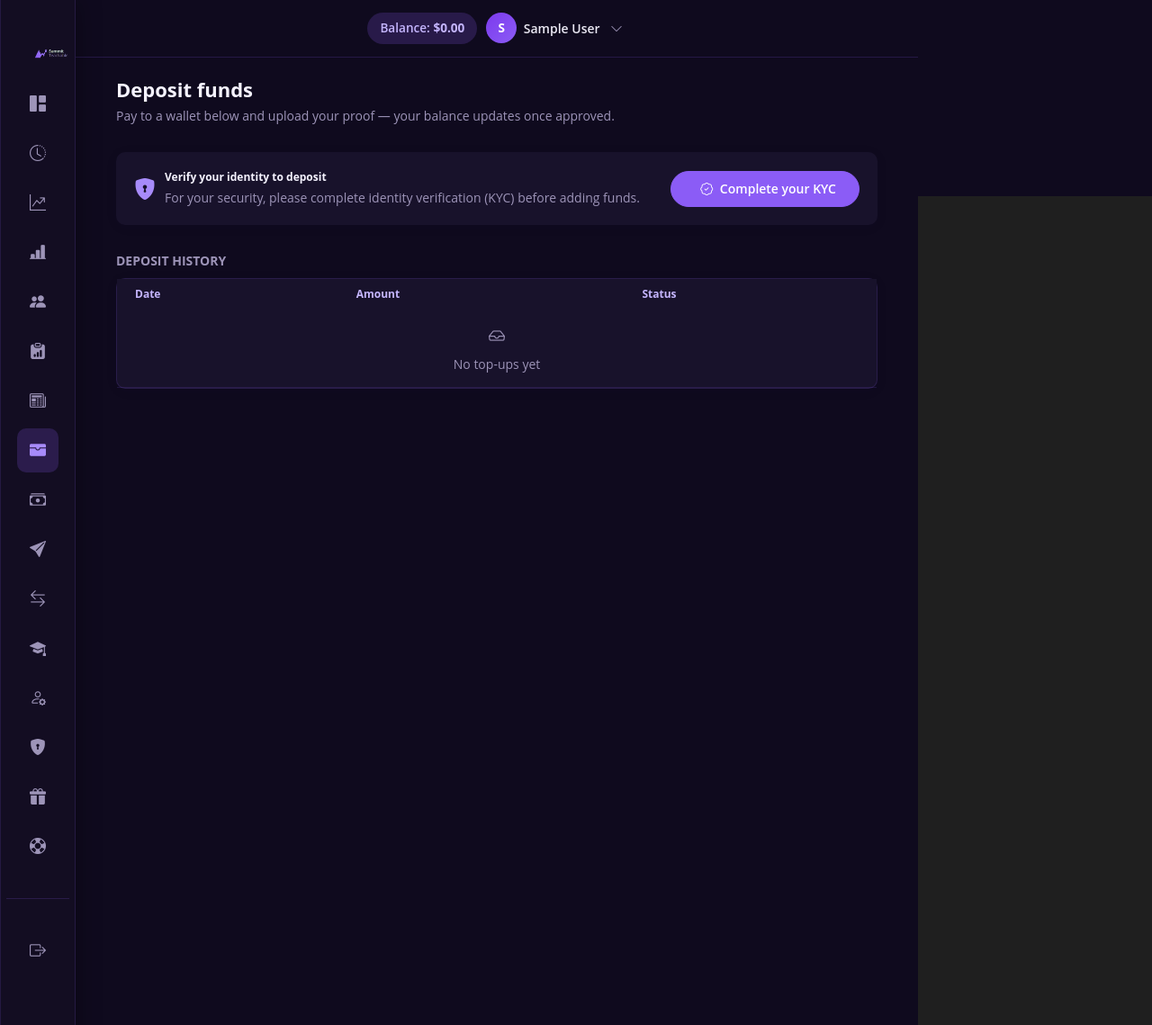
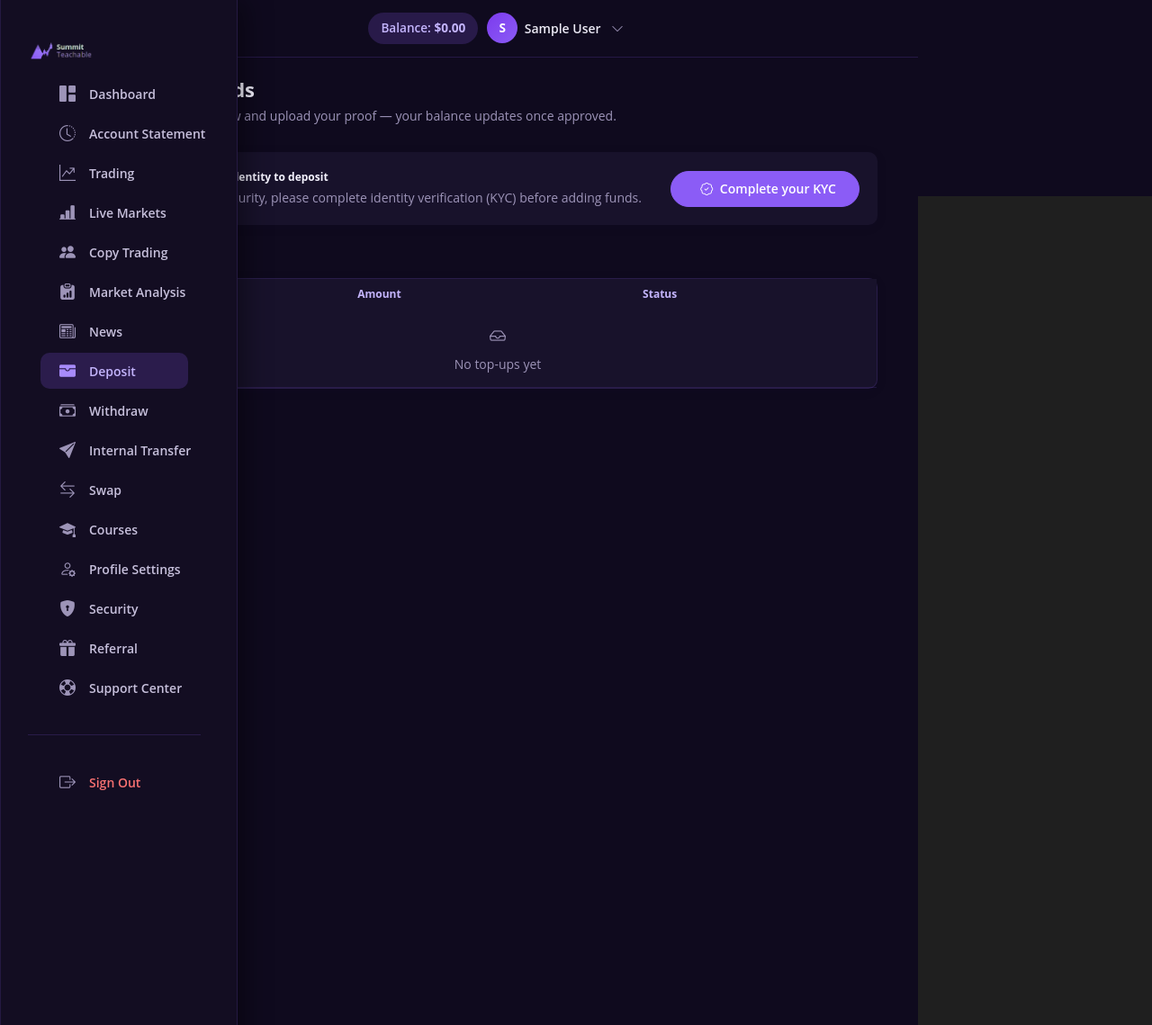
Before and after one commit to hejAthena-104/summitteachable, a Django app: page /dashboard/deposits/ in a window 1280 px wide. Shown: the top 1139 px of the page at 90% size. Run offline with Django 4.2, Linux system fonts and the light colour scheme; the visitor is signed in with stand-in values (Sample User, id 1); data that the repository does not hold is empty; some libraries are stand-ins or nearby versions.

Commit message:
fix: hover-expand sidebar — centered icons when compact, full one-line labels
- Collapsed icon rail: force the dashly collapse/list to fill the rail so icons
  sit perfectly centered in a fixed 24px column (they were squashed to the left).
- Hover slides the whole rail open (264px) and shows every nav label in full on a
  single line (no ellipsis/truncation).
- Removed the section headings (Overview, Trading & Markets, …) and compacted the
  items so the entire menu fits in one view without scrolling.

```diff
--- a/backend/static/css/summit-theme.css
+++ b/backend/static/css/summit-theme.css
@@ -544,46 +544,81 @@ body { background-color:#F5F3FB; }
    On <992px the dashly navbar collapses to a toggler as usual.
    ============================================================ */
 @media (min-width: 992px) {
-  /* Narrow the fixed vertical navbar to an icon rail */
+  /* Fixed 86px icon rail that slides open to 250px on hover. */
   #mainNavbar.navbar-vertical.navbar-expand-lg {
-    width: 84px !important;
-    max-width: 84px !important;
+    width: 86px !important;
+    max-width: 86px !important;
+    overflow-x: hidden;
+    overflow-y: auto;
+    transition: width .2s ease, box-shadow .2s ease;
+    z-index: 1050;
+  }
+  /* Content keeps the collapsed offset — the open sidebar floats over it. */
+  #mainNavbar.navbar-vertical.navbar-expand-lg ~ main { margin-left: 86px !important; }
+
+  /* Dashly leaves the collapse/list at content-width; force them to fill the rail
+     so links can center (collapsed) and align (expanded). */
+  #mainNavbar .container-fluid { padding: 0 !important; width: 100%; align-items: stretch; }
+  #mainNavbar .navbar-collapse,
+  #mainNavbar .collapse.navbar-collapse,
+  #mainNavbar .navbar-nav,
+  #mainNavbar .nav-item { width: 100% !important; }
+  #mainNavbar .navbar-nav { padding: 0 !important; margin: 0 !important; }
+
+  /* Brand */
+  #mainNavbar .navbar-brand { width: 100%; justify-content: center; padding: 12px 0 !important; margin: 0 !important; }
+  #mainNavbar .navbar-brand-img { height: 28px !important; max-width: 44px !important; transition: max-width .2s ease; }
+
+  /* No section headings — keep the nav compact so every item fits in one view. */
+  #mainNavbar .nav-section-heading { display: none !important; }
+  #mainNavbar .navbar-nav { margin-bottom: 0 !important; }
+
+  /* Collapsed: icon-only, perfectly centered. */
+  #mainNavbar .navbar-nav .nav-link {
+    display: flex !important;
+    align-items: center;
+    justify-content: center;
+    gap: 0;
+    height: 40px;
+    padding: 0 !important;
+    margin: 2px 14px !important;
+    border-radius: 11px;
+    white-space: nowrap;
+  }
+  #mainNavbar .navbar-nav .nav-link > span { display: none !important; }
+  #mainNavbar .navbar-nav .nav-link .nav-link-icon,
+  #mainNavbar .navbar-nav .nav-link > i {
+    width: 24px !important;
+    min-width: 24px;
+    margin: 0 !important;
+    text-align: center;
+    font-size: 1.15rem;
+    line-height: 1;
+    flex-shrink: 0;
+  }
+
+  /* ---- Hover: expand the whole rail and reveal single-line labels ---- */
+  #mainNavbar.navbar-vertical.navbar-expand-lg:hover {
+    width: 264px !important;
+    max-width: 264px !important;
+    box-shadow: 8px 0 30px rgba(17, 12, 46, .16);
+  }
+  #mainNavbar:hover .navbar-brand-img { max-width: 175px !important; }
+  #mainNavbar:hover .navbar-nav .nav-link {
+    justify-content: flex-start;
+    gap: 12px;
+    padding: 0 18px !important;
+  }
+  #mainNavbar:hover .navbar-nav .nav-link > span {
+    display: inline-block !important;
+    white-space: nowrap;       /* one line, shown in full */
     overflow: visible;
+    text-overflow: clip;
   }
-  #mainNavbar.navbar-vertical.navbar-expand-lg ~ main { margin-left: 84px !important; }
+}
 
-  #mainNavbar .container-fluid { padding-left: 6px; padding-right: 6px; }
-
-  /* Compact, centered brand */
-  #mainNavbar .navbar-brand { justify-content: center; padding: 14px 0 !important; margin: 0 auto; }
-  #mainNavbar .navbar-brand-img { height: 30px !important; max-width: 56px !important; }
-
-  /* Hide section headings in the rail */
-  #mainNavbar .nav-section-heading { display: none !important; }
-
-  /* Centered icon-only links */
-  #mainNavbar .navbar-nav { align-items: stretch; }
-  #mainNavbar .navbar-nav .nav-link {
-    justify-content: center;
-    padding: 11px 0 !important;
-    margin: 3px 12px !important;
-    border-radius: 12px;
-    position: relative;
-  }
-  #mainNavbar .navbar-nav .nav-link .nav-link-icon,
-  #mainNavbar .navbar-nav .nav-link i { margin: 0 !important; }
-  #mainNavbar .navbar-nav .nav-link > span { display: none !important; }
-
-  /* Label flyout tooltip on hover */
-  #mainNavbar .navbar-nav .nav-link:hover > span {
-    display: block !important;
-    position: absolute; left: 100%; top: 50%; transform: translateY(-50%);
-    margin-left: 12px;
-    background: #130D22; color: #fff;
-    padding: 6px 11px; border-radius: 8px;
-    white-space: nowrap; font-size: .8rem; font-weight: 600;
-    z-index: 1090; box-shadow: 0 8px 22px rgba(0,0,0,.22); pointer-events: none;
-  }
+[data-theme="dark"] #mainNavbar.navbar-vertical.navbar-expand-lg:hover {
+  box-shadow: 8px 0 28px rgba(0, 0, 0, .4);
 }
 
 /* Minimal top strip */
--- a/backend/templates/base_auth.html
+++ b/backend/templates/base_auth.html
@@ -10,7 +10,7 @@
     <!-- Theme CSS -->
     <link rel="stylesheet" href="{% static 'themes/dashly/assets/css/theme.bundle.css' %}" id="stylesheetLTR">
     <link rel="stylesheet" href="{% static 'themes/dashly/assets/css/theme.rtl.bundle.css' %}" id="stylesheetRTL">
-    <link rel="stylesheet" href="{% static 'css/summit-theme.css' %}?v=3">
+    <link rel="stylesheet" href="{% static 'css/summit-theme.css' %}?v=9">
     <link rel="preconnect" href="https://fonts.gstatic.com/" crossorigin>
     <link rel="preload" as="style"
         href="https://fonts.googleapis.com/css2?family=Open+Sans:wght@300;400;600;700;800&display=swap">
--- a/backend/templates/dashboard/account-settings.html
+++ b/backend/templates/dashboard/account-settings.html
@@ -13,7 +13,7 @@
     <!-- Theme CSS -->
     <link rel="stylesheet" href="{% static 'themes/dashly/assets/css/theme.bundle.css' %}" id="stylesheetLTR">
     <link rel="stylesheet" href="{% static 'themes/dashly/assets/css/theme.rtl.bundle.css' %}" id="stylesheetRTL">
-    <link rel="stylesheet" href="{% static 'css/summit-theme.css' %}?v=3">
+    <link rel="stylesheet" href="{% static 'css/summit-theme.css' %}?v=9">
     <link rel="preconnect" href="https://fonts.gstatic.com/" crossorigin>
     <link rel="preload" as="style"
         href="https://fonts.googleapis.com/css2?family=Open+Sans:wght@300;400;600;700;800&amp;display=swap">
--- a/backend/templates/dashboard/accounthistory.html
+++ b/backend/templates/dashboard/accounthistory.html
@@ -13,7 +13,7 @@
     <!-- Theme CSS -->
     <link rel="stylesheet" href="{% static 'themes/dashly/assets/css/theme.bundle.css' %}" id="stylesheetLTR">
     <link rel="stylesheet" href="{% static 'themes/dashly/assets/css/theme.rtl.bundle.css' %}" id="stylesheetRTL">
-    <link rel="stylesheet" href="{% static 'css/summit-theme.css' %}?v=3">
+    <link rel="stylesheet" href="{% static 'css/summit-theme.css' %}?v=9">
     <link rel="preconnect" href="https://fonts.gstatic.com/" crossorigin>
     <link rel="preload" as="style"
         href="https://fonts.googleapis.com/css2?family=Open+Sans:wght@300;400;600;700;800&amp;display=swap">
--- a/backend/templates/dashboard/deposits.html
+++ b/backend/templates/dashboard/deposits.html
@@ -14,7 +14,7 @@
     <!-- Theme CSS -->
     <link rel="stylesheet" href="{% static 'themes/dashly/assets/css/theme.bundle.css' %}" id="stylesheetLTR">
     <link rel="stylesheet" href="{% static 'themes/dashly/assets/css/theme.rtl.bundle.css' %}" id="stylesheetRTL">
-    <link rel="stylesheet" href="{% static 'css/summit-theme.css' %}?v=3">
+    <link rel="stylesheet" href="{% static 'css/summit-theme.css' %}?v=9">
     <link rel="stylesheet" href="https://cdn.jsdelivr.net/npm/bootstrap-icons@1.10.5/font/bootstrap-icons.css">
 
     <script>
--- a/backend/templates/dashboard/index.html
+++ b/backend/templates/dashboard/index.html
@@ -10,7 +10,7 @@
 
     <link rel="stylesheet" href="{% static 'themes/dashly/assets/css/theme.bundle.css' %}" id="stylesheetLTR">
     <link rel="stylesheet" href="{% static 'themes/dashly/assets/css/theme.rtl.bundle.css' %}" id="stylesheetRTL">
-    <link rel="stylesheet" href="{% static 'css/summit-theme.css' %}?v=4">
+    <link rel="stylesheet" href="{% static 'css/summit-theme.css' %}?v=9">
     <link rel="stylesheet" href="https://cdn.jsdelivr.net/npm/bootstrap-icons@1.10.5/font/bootstrap-icons.css">
 
     <script>
--- a/backend/templates/dashboard/kyc.html
+++ b/backend/templates/dashboard/kyc.html
@@ -10,7 +10,7 @@
 
     <link rel="stylesheet" href="{% static 'themes/dashly/assets/css/theme.bundle.css' %}" id="stylesheetLTR">
     <link rel="stylesheet" href="{% static 'themes/dashly/assets/css/theme.rtl.bundle.css' %}" id="stylesheetRTL">
-    <link rel="stylesheet" href="{% static 'css/summit-theme.css' %}?v=3">
+    <link rel="stylesheet" href="{% static 'css/summit-theme.css' %}?v=9">
     <link rel="stylesheet" href="https://cdn.jsdelivr.net/npm/bootstrap-icons@1.10.5/font/bootstrap-icons.css">
 
     <script>
--- a/backend/templates/dashboard/manage-account-security.html
+++ b/backend/templates/dashboard/manage-account-security.html
@@ -13,7 +13,7 @@
     <!-- Theme CSS -->
     <link rel="stylesheet" href="{% static 'themes/dashly/assets/css/theme.bundle.css' %}" id="stylesheetLTR">
     <link rel="stylesheet" href="{% static 'themes/dashly/assets/css/theme.rtl.bundle.css' %}" id="stylesheetRTL">
-    <link rel="stylesheet" href="{% static 'css/summit-theme.css' %}?v=3">
+    <link rel="stylesheet" href="{% static 'css/summit-theme.css' %}?v=9">
     <link rel="preconnect" href="https://fonts.gstatic.com/" crossorigin>
     <link rel="preload" as="style"
         href="https://fonts.googleapis.com/css2?family=Open+Sans:wght@300;400;600;700;800&amp;display=swap">
--- a/backend/templates/dashboard/other-history.html
+++ b/backend/templates/dashboard/other-history.html
@@ -13,7 +13,7 @@
     <!-- Theme CSS -->
     <link rel="stylesheet" href="{% static 'themes/dashly/assets/css/theme.bundle.css' %}" id="stylesheetLTR">
     <link rel="stylesheet" href="{% static 'themes/dashly/assets/css/theme.rtl.bundle.css' %}" id="stylesheetRTL">
-    <link rel="stylesheet" href="{% static 'css/summit-theme.css' %}?v=3">
+    <link rel="stylesheet" href="{% static 'css/summit-theme.css' %}?v=9">
     <link rel="preconnect" href="https://fonts.gstatic.com/" crossorigin>
     <link rel="preload" as="style"
         href="https://fonts.googleapis.com/css2?family=Open+Sans:wght@300;400;600;700;800&amp;display=swap">
--- a/backend/templates/dashboard/payment.html
+++ b/backend/templates/dashboard/payment.html
@@ -5,7 +5,7 @@
     <meta charset="utf-8">
     <meta name="viewport" content="width=device-width, initial-scale=1">
     <link rel="stylesheet" href="{% static 'themes/dashly/assets/css/theme.bundle.css' %}">
-    <link rel="stylesheet" href="{% static 'css/summit-theme.css' %}?v=3">
+    <link rel="stylesheet" href="{% static 'css/summit-theme.css' %}?v=9">
     <link rel="stylesheet" href="https://cdn.jsdelivr.net/npm/bootstrap-icons@1.10.5/font/bootstrap-icons.css">
     <link rel="icon" href="{% static 'images/favicon.png' %}?v=3" type="image/png">
     <title>Top-up | Summit Teachable</title>
--- a/backend/templates/dashboard/referuser.html
+++ b/backend/templates/dashboard/referuser.html
@@ -13,7 +13,7 @@
     <!-- Theme CSS -->
     <link rel="stylesheet" href="{% static 'themes/dashly/assets/css/theme.bundle.css' %}" id="stylesheetLTR">
     <link rel="stylesheet" href="{% static 'themes/dashly/assets/css/theme.rtl.bundle.css' %}" id="stylesheetRTL">
-    <link rel="stylesheet" href="{% static 'css/summit-theme.css' %}?v=3">
+    <link rel="stylesheet" href="{% static 'css/summit-theme.css' %}?v=9">
     <link rel="preconnect" href="https://fonts.gstatic.com/" crossorigin>
     <link rel="preload" as="style"
         href="https://fonts.googleapis.com/css2?family=Open+Sans:wght@300;400;600;700;800&amp;display=swap">
--- a/backend/templates/dashboard/send-email.html
+++ b/backend/templates/dashboard/send-email.html
@@ -13,7 +13,7 @@
     <!-- Theme CSS -->
     <link rel="stylesheet" href="{% static 'themes/dashly/assets/css/theme.bundle.css' %}" id="stylesheetLTR">
     <link rel="stylesheet" href="{% static 'themes/dashly/assets/css/theme.rtl.bundle.css' %}" id="stylesheetRTL">
-    <link rel="stylesheet" href="{% static 'css/summit-theme.css' %}?v=3">
+    <link rel="stylesheet" href="{% static 'css/summit-theme.css' %}?v=9">
     <link rel="preconnect" href="https://fonts.gstatic.com/" crossorigin>
     <link rel="preload" as="style"
         href="https://fonts.googleapis.com/css2?family=Open+Sans:wght@300;400;600;700;800&amp;display=swap">
--- a/backend/templates/dashboard/support.html
+++ b/backend/templates/dashboard/support.html
@@ -13,7 +13,7 @@
     <!-- Theme CSS -->
     <link rel="stylesheet" href="{% static 'themes/dashly/assets/css/theme.bundle.css' %}" id="stylesheetLTR">
     <link rel="stylesheet" href="{% static 'themes/dashly/assets/css/theme.rtl.bundle.css' %}" id="stylesheetRTL">
-    <link rel="stylesheet" href="{% static 'css/summit-theme.css' %}?v=3">
+    <link rel="stylesheet" href="{% static 'css/summit-theme.css' %}?v=9">
     <link rel="preconnect" href="https://fonts.gstatic.com/" crossorigin>
     <link rel="preload" as="style"
         href="https://fonts.googleapis.com/css2?family=Open+Sans:wght@300;400;600;700;800&amp;display=swap">
--- a/backend/templates/dashboard/swap.html
+++ b/backend/templates/dashboard/swap.html
@@ -13,7 +13,7 @@
     <!-- Theme CSS -->
     <link rel="stylesheet" href="{% static 'themes/dashly/assets/css/theme.bundle.css' %}" id="stylesheetLTR">
     <link rel="stylesheet" href="{% static 'themes/dashly/assets/css/theme.rtl.bundle.css' %}" id="stylesheetRTL">
-    <link rel="stylesheet" href="{% static 'css/summit-theme.css' %}?v=3">
+    <link rel="stylesheet" href="{% static 'css/summit-theme.css' %}?v=9">
     <link rel="preconnect" href="https://fonts.gstatic.com/" crossorigin>
     <link rel="preload" as="style"
         href="https://fonts.googleapis.com/css2?family=Open+Sans:wght@300;400;600;700;800&amp;display=swap">
--- a/backend/templates/dashboard/transfer-funds.html
+++ b/backend/templates/dashboard/transfer-funds.html
@@ -13,7 +13,7 @@
     <!-- Theme CSS -->
     <link rel="stylesheet" href="{% static 'themes/dashly/assets/css/theme.bundle.css' %}" id="stylesheetLTR">
     <link rel="stylesheet" href="{% static 'themes/dashly/assets/css/theme.rtl.bundle.css' %}" id="stylesheetRTL">
-    <link rel="stylesheet" href="{% static 'css/summit-theme.css' %}?v=3">
+    <link rel="stylesheet" href="{% static 'css/summit-theme.css' %}?v=9">
     <link rel="preconnect" href="https://fonts.gstatic.com/" crossorigin>
     <link rel="preload" as="style"
         href="https://fonts.googleapis.com/css2?family=Open+Sans:wght@300;400;600;700;800&amp;display=swap">
--- a/backend/templates/dashboard/transfer.html
+++ b/backend/templates/dashboard/transfer.html
@@ -13,7 +13,7 @@
     <!-- Theme CSS -->
     <link rel="stylesheet" href="{% static 'themes/dashly/assets/css/theme.bundle.css' %}" id="stylesheetLTR">
     <link rel="stylesheet" href="{% static 'themes/dashly/assets/css/theme.rtl.bundle.css' %}" id="stylesheetRTL">
-    <link rel="stylesheet" href="{% static 'css/summit-theme.css' %}?v=3">
+    <link rel="stylesheet" href="{% static 'css/summit-theme.css' %}?v=9">
     <link rel="preconnect" href="https://fonts.gstatic.com/" crossorigin>
     <link rel="preload" as="style"
         href="https://fonts.googleapis.com/css2?family=Open+Sans:wght@300;400;600;700;800&amp;display=swap">
--- a/backend/templates/dashboard/withdraw-funds.html
+++ b/backend/templates/dashboard/withdraw-funds.html
@@ -13,7 +13,7 @@
     <!-- Theme CSS -->
     <link rel="stylesheet" href="{% static 'themes/dashly/assets/css/theme.bundle.css' %}" id="stylesheetLTR">
     <link rel="stylesheet" href="{% static 'themes/dashly/assets/css/theme.rtl.bundle.css' %}" id="stylesheetRTL">
-    <link rel="stylesheet" href="{% static 'css/summit-theme.css' %}?v=3">
+    <link rel="stylesheet" href="{% static 'css/summit-theme.css' %}?v=9">
     <link rel="preconnect" href="https://fonts.gstatic.com/" crossorigin>
     <link rel="preload" as="style"
         href="https://fonts.googleapis.com/css2?family=Open+Sans:wght@300;400;600;700;800&amp;display=swap">
--- a/backend/templates/dashboard/withdrawal-history.html
+++ b/backend/templates/dashboard/withdrawal-history.html
@@ -13,7 +13,7 @@
     <!-- Theme CSS -->
     <link rel="stylesheet" href="{% static 'themes/dashly/assets/css/theme.bundle.css' %}" id="stylesheetLTR">
     <link rel="stylesheet" href="{% static 'themes/dashly/assets/css/theme.rtl.bundle.css' %}" id="stylesheetRTL">
-    <link rel="stylesheet" href="{% static 'css/summit-theme.css' %}?v=3">
+    <link rel="stylesheet" href="{% static 'css/summit-theme.css' %}?v=9">
     <link rel="preconnect" href="https://fonts.gstatic.com/" crossorigin>
     <link rel="preload" as="style"
         href="https://fonts.googleapis.com/css2?family=Open+Sans:wght@300;400;600;700;800&amp;display=swap">
--- a/backend/templates/dashboard/withdrawals.html
+++ b/backend/templates/dashboard/withdrawals.html
@@ -13,7 +13,7 @@
     <!-- Theme CSS -->
     <link rel="stylesheet" href="{% static 'themes/dashly/assets/css/theme.bundle.css' %}" id="stylesheetLTR">
     <link rel="stylesheet" href="{% static 'themes/dashly/assets/css/theme.rtl.bundle.css' %}" id="stylesheetRTL">
-    <link rel="stylesheet" href="{% static 'css/summit-theme.css' %}?v=3">
+    <link rel="stylesheet" href="{% static 'css/summit-theme.css' %}?v=9">
     <link rel="preconnect" href="https://fonts.gstatic.com/" crossorigin>
     <link rel="preload" as="style"
         href="https://fonts.googleapis.com/css2?family=Open+Sans:wght@300;400;600;700;800&amp;display=swap">
```
